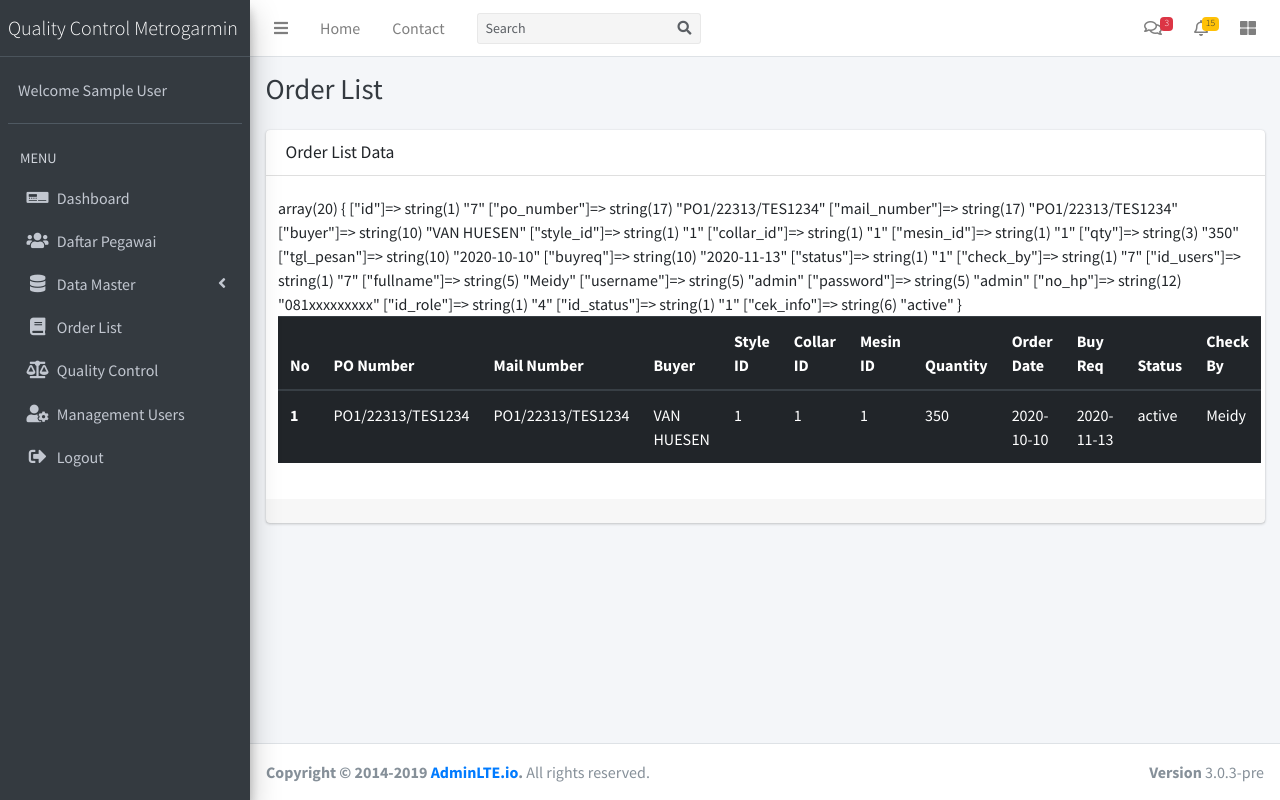
After one commit to adhityarpr/qc_metrogramin, a PHP site: page /order_list.php in a window 1280 px wide. The commit adds this page. Run offline with PHP 8.4, Linux system fonts and the light colour scheme; the visitor is signed in with stand-in values (Sample User, id 1); data comes from the database, SQL or seed files in the repository; some libraries are stand-ins or nearby versions.

Commit message:
tampilan pesan sementara dengan query inner join.
Beleum selesai, pada bagian table head namanya belum sesuai, kemudian mesin, collar dan style belum inner join

```diff
--- a/layout/sidebar.php
+++ b/layout/sidebar.php
@@ -70,9 +70,9 @@
 
 
                 <li class="nav-item">
-                    <a href="" class="nav-link">
+                    <a href="order_list.php" class="nav-link">
                         <i class="nav-icon fas fa-book"></i>
-                        <p>Pesanan</p>
+                        <p>Order List</p>
                     </a>
                 </li>
                 <li class="nav-item">
--- /dev/null
+++ b/order_list.php
@@ -0,0 +1,117 @@
+<?php
+require_once("progress/cek_login.php");
+require_once("database/connection.php");
+
+?>
+
+<?php include("layout/header.php");
+?>
+<?php include("layout/navbar.php");
+?>
+<?php include("layout/sidebar.php");
+?>
+
+
+<!-- Content Wrapper. Contains page content -->
+<div class="content-wrapper">
+    <!-- Content Header (Page header) -->
+    <div class="content-header">
+        <div class="container-fluid">
+            <div class="row mb-2">
+                <div class="col-sm-6">
+                    <h1 class="m-0 text-dark">Order List</h1>
+                </div><!-- /.col -->
+            </div><!-- /.row -->
+        </div><!-- /.container-fluid -->
+    </div>
+    <!-- /.content-header -->
+
+    <!-- Main content -->
+    <section class="content">
+        <div class="container-fluid">
+
+
+            <!-- ROW PESANAN -->
+            <div class="row">
+                <div class="col-md-12">
+                    <div class="card">
+                        <div class="card-header">
+                            <h5 class="card-title">Order List Data</h5>
+                        </div>
+                        <!-- /.card-header -->
+                        <div class="card-body">
+                            <div class="row">
+                                <table class="table table-dark">
+                                    <thead>
+                                        <tr>
+                                            <th scope="col">No</th>
+                                            <th scope="col">PO Number</th>
+                                            <th scope="col">Mail Number</th>
+                                            <th scope="col">Buyer</th>
+                                            <th scope="col">Style ID</th>
+                                            <th scope="col">Collar ID</th>
+                                            <th scope="col">Mesin ID</th>
+                                            <th scope="col">Quantity</th>
+                                            <th scope="col">Order Date</th>
+                                            <th scope="col">Buy Req</th>
+                                            <th scope="col">Status</th>
+                                            <th scope="col">Check By</th>
+
+                                        </tr>
+                                    </thead>
+                                    <tbody>
+                                        <?php
+                                        $query = mysqli_query($connect, "SELECT * FROM pesanan INNER JOIN users ON pesanan.check_by = users.id_users INNER JOIN status ON pesanan.status = status.id_status");
+
+                                        var_dump(mysqli_fetch_assoc($query));
+
+                                        $i = 1;
+                                        foreach ($query as $row) :
+                                        ?>
+                                            <tr>
+                                                <th scope="row"><?= $i; ?></th>
+                                                <td><?= $row["po_number"]; ?></td>
+                                                <td><?= $row["mail_number"]; ?></td>
+                                                <td><?= $row["buyer"]; ?></td>
+                                                <td><?= $row["style_id"]; ?></td>
+                                                <td><?= $row["collar_id"]; ?></td>
+                                                <td><?= $row["mesin_id"]; ?></td>
+                                                <td><?= $row["qty"]; ?></td>
+                                                <td><?= $row["tgl_pesan"]; ?></td>
+                                                <td><?= $row["buyreq"]; ?></td>
+                                                <td><?= $row["cek_info"]; ?></td>
+                                                <td><?= $row["fullname"]; ?></td>
+                                            </tr>
+                                        <?php
+                                            $i++;
+                                        endforeach;
+                                        ?>
+
+                                    </tbody>
+                                </table>
+                            </div>
+                            <!-- /.row -->
+                        </div>
+                        <!-- ./card-body -->
+                        <div class="card-footer">
+                            <div class="row">
+
+                            </div>
+                            <!-- /.row -->
+                        </div>
+                        <!-- /.card-footer -->
+                    </div>
+                    <!-- /.card -->
+                </div>
+                <!-- /.col -->
+            </div>
+
+
+        </div>
+        <!--/. container-fluid -->
+    </section>
+    <!-- /.content -->
+</div>
+<!-- /.content-wrapper -->
+
+<?php include("layout/footer.php"); ?>
```
